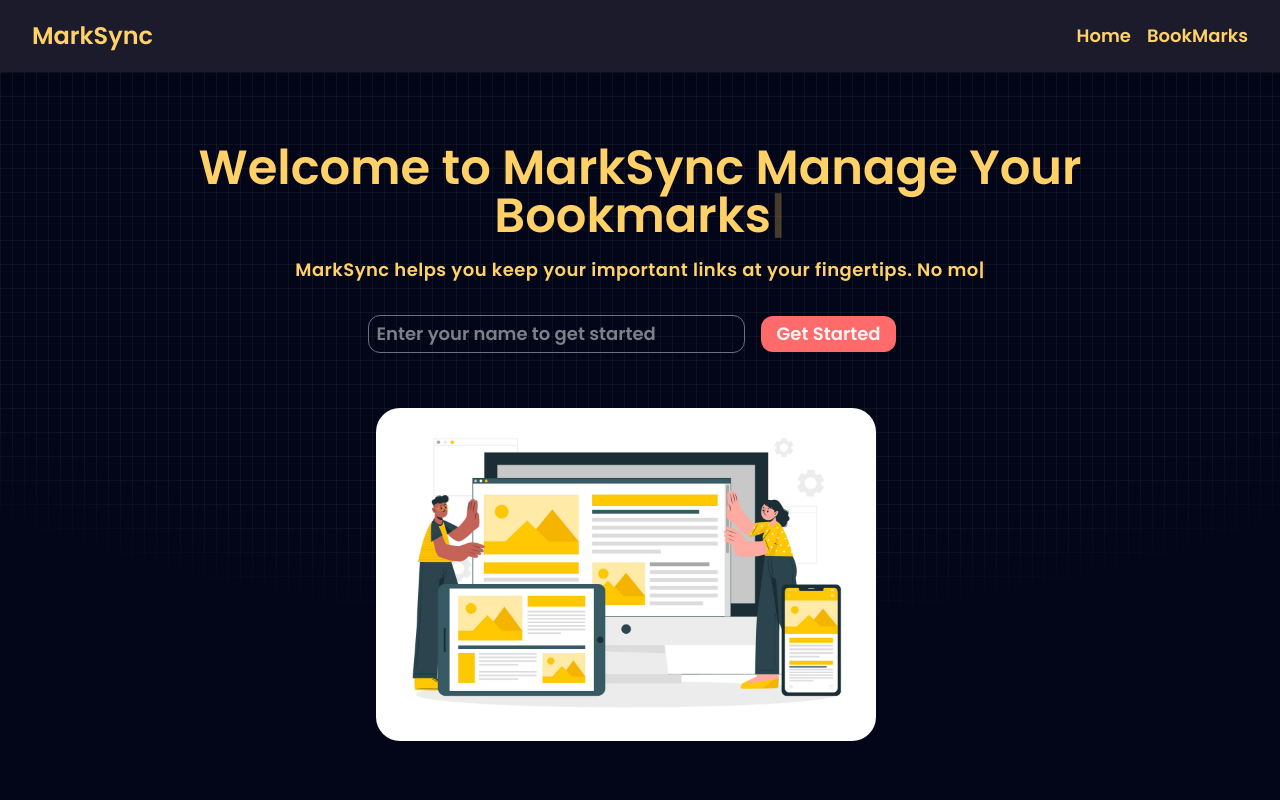
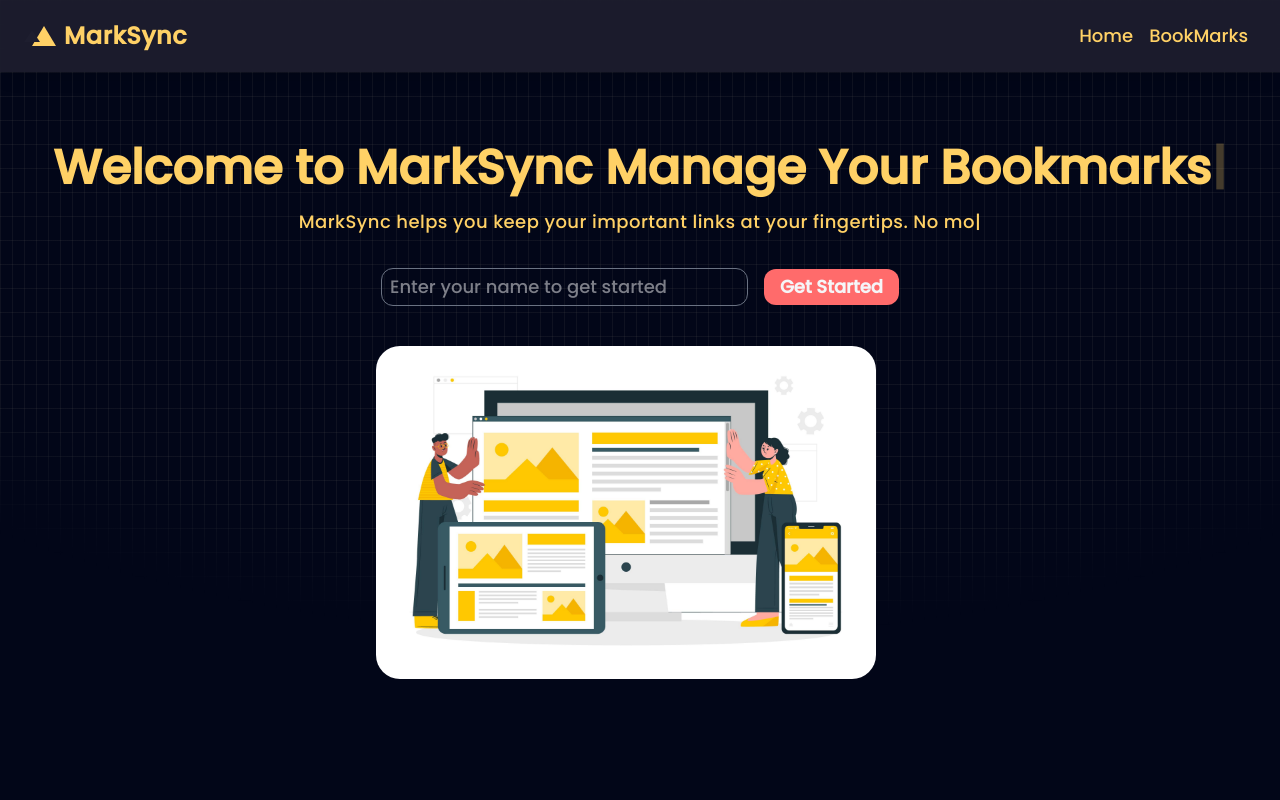
Before and after one commit to HaiderGhauri/MarkSync, a Next.js app: page / in a window 1280 px wide. Shown: the top 800 px of the page. Built offline with nearby package versions, Linux system fonts and the light colour scheme.

Commit message:
Make navbar responsive add google font

```diff
--- a/app/bookmarks/page.tsx
+++ b/app/bookmarks/page.tsx
@@ -15,12 +15,11 @@
   const { user } = useUser();
   const router = useRouter();
 
-
   useEffect(() => {
     if (!user) {
       router.push("/");
     } else {
-      setBookmarks(getBookmarks())
+      setBookmarks(getBookmarks());
     }
   }, [user, router]);
 
@@ -56,10 +55,10 @@
     <section className="pt-34 pb-8 max-w-[1250px] mx-auto w-[95%]">
       <div>
         <h1 className="text-[#FFD166] text-2xl sm:text-3xl lg:text-4xl font-bold text-center">
-        <ReactTyped
-                strings={["Your Saved Links, All in One Place"]}
-                typeSpeed={65}
-              />
+          <ReactTyped
+            strings={["Your Saved Links, All in One Place"]}
+            typeSpeed={65}
+          />
         </h1>
 
         <BookMarksForm onAdd={handleAddBookmark} />
@@ -109,7 +108,9 @@
         </div>
 
         <div>
-          <p className="text-[#FFD166] text-lg sm:text-xl lg:text-2xl font-bold text-center"> <span className="capitalize">{user}</span> BookMark&apos;s </p>
+          <p className="text-[#FFD166] text-lg sm:text-xl lg:text-2xl font-bold text-center capitalize">
+            <ReactTyped strings={[`${user} BookMark&apos;s`]} typeSpeed={65} />{" "}
+          </p>
         </div>
 
         <div className="grid grid-cols-1 sm:grid-cols-2 md:grid-cols-3 lg:grid-cols-4 justify-items-center items-center gap-10 py-4 max-w-[100%]">
--- a/app/components/Header.tsx
+++ b/app/components/Header.tsx
@@ -1,16 +1,143 @@
+"use client";
+
 import Link from "next/link";
+import { useUser } from "../contexts/UserContext";
+import { useRouter } from "next/navigation";
+import { toast } from "react-toastify";
+import { useEffect, useState } from "react";
+import { HiOutlineMenuAlt3 } from "react-icons/hi";
+import { FaTimes } from "react-icons/fa";
+import { Logo } from "./Logo";
 
 export function Header() {
+  const { user, deleteUser } = useUser();
+  const router = useRouter();
+  const [isOpen, setIsOpen] = useState(false);
+  console.log(isOpen);
+
+  const handleDeleteUser = () => {
+    deleteUser();
+    router.push("/");
+  };
+
+  const handleError = () => {
+    if (!user) {
+      toast.error("Name is required");
+    }
+  };
+
+  const toastMessage = (value: string) => {
+    toast.error(value, {
+      autoClose: 2500,
+    });
+  };
+
+  const showConfirmToast = () => {
+    toast(
+      <div className="flex flex-col gap-2">
+        <p>
+          Are you sure you want to delete{" "}
+          <span className="text-blue-500">&quot;{user}&quot;</span>? This will
+          delete all your data permanently.
+        </p>
+        <div className="flex gap-2 justify-end">
+          <button
+            onClick={() => {
+              toast.dismiss();
+              toastMessage("Cancelled");
+            }}
+            className="px-2 py-1 bg-gray-500 text-white rounded hover:bg-gray-600 cursor-pointer"
+          >
+            No
+          </button>
+          <button
+            onClick={() => {
+              handleDeleteUser();
+              toast.dismiss();
+              toast.success("Deleted", {
+                autoClose: 2500,
+              });
+            }}
+            className="px-2 py-1 bg-red-500 text-white rounded hover:bg-red-600 cursor-pointer"
+          >
+            Yes
+          </button>
+        </div>
+      </div>,
+      {
+        autoClose: false,
+        closeButton: false,
+        draggable: false,
+      }
+    );
+  };
+
+  useEffect(() => {
+    const handleResize = () => {
+      if (window.innerWidth > 640 && isOpen) {
+        setIsOpen(false);
+      }
+    };
+
+    window.addEventListener("resize", handleResize);
+    return () => window.removeEventListener("resize", handleResize);
+  }, [isOpen]);
+
   return (
     <header className="bg-[#1E1E2F]/90 text-[#FFD166] max-h-18 w-full backdrop-blur-xs shadow-lg fixed top-0 z-10">
       <div className="mx-auto flex p-5 px-0 justify-between items-center max-w-[1250px] w-[95%]">
         <div>
-            <p className="text-2xl">MarkSync</p>
+          <Link href={"/"} onClick={() => setIsOpen(false)}>
+            {/* <p className="text-2xl cursor-pointer">MarkSync</p> */}
+            <Logo/>
+          </Link>
         </div>
-        <nav className="md:ml-auto flex flex-wrap items-center text-base gap-4 justify-center">
-          <Link href={"/"} className="text-lg hover:font-semibold">Home</Link>
-          <Link href={"/bookmarks"} className="text-lg hover:font-semibold">BookMarks</Link>
+
+        <nav
+          className={`md:ml-auto items-center gap-4 justify-center ${
+            isOpen
+              ? "flex flex-col pb-6 absolute top-[4.53rem] right-0 w-screen bg-[#1E1E2F]/90 backdrop-blur-xs shadow-lg"
+              : "hidden sm:flex"
+          }`}
+        >
+          <Link
+            href={"/"}
+            onClick={() => setIsOpen(false)}
+            className="text-lg hover:font-semibold"
+          >
+            Home
+          </Link>
+
+          <Link
+            href={"/bookmarks"}
+            onClick={() => {
+              setIsOpen(false);
+              handleError();
+            }}
+            className="text-lg hover:font-semibold"
+          >
+            BookMarks
+          </Link>
+
+          {user && (
+            <button
+              className="bg-[#FF6B6B] text-[#F5F5F7] font-semibold px-4 py-1 rounded-xl text-lg cursor-pointer hover:bg-[#ff6b6bc7]"
+              onClick={() => {
+                setIsOpen(false);
+                showConfirmToast();
+              }}
+            >
+              Delete User
+            </button>
+          )}
         </nav>
+
+        <button
+          className="text-3xl cursor-pointer sm:hidden"
+          onClick={() => setIsOpen(!isOpen)}
+        >
+          {isOpen ? <FaTimes /> : <HiOutlineMenuAlt3 />}
+        </button>
       </div>
     </header>
   );
--- /dev/null
+++ b/app/components/Logo.tsx
@@ -0,0 +1,13 @@
+export function Logo() {
+  return (
+    <div className="flex items-center gap-2">
+      <div className="relative hover:rotate-12 transition-transform">
+        <div className="w-0 h-0 border-l-[12px] border-r-[12px] border-b-[20px] border-l-transparent border-r-transparent border-b-[#FFD166]"></div>
+        <div className="absolute top-1 left-[-8px] w-0 h-0 border-l-[8px] border-r-[8px] border-b-[12px] border-l-transparent border-r-transparent border-b-[#1E1E2F]"></div>
+      </div>
+      <span className="text-[#FFD166] font-poppins text-2xl font-semibold tracking-wide">
+        MarkSync
+      </span>
+    </div>
+  );
+}
--- a/app/components/NameInput.tsx
+++ b/app/components/NameInput.tsx
@@ -1,25 +1,26 @@
 "use client";
 
 import React, { useState } from "react";
-import { saveUser } from "../utils/storage";
 import { useRouter } from "next/navigation";
-import { ToastContainer, toast } from "react-toastify";
+import { toast } from "react-toastify";
 import "react-toastify/dist/ReactToastify.css";
+import { useUser } from "../contexts/UserContext";
 
-export function NameInput() {
+interface NameInputProps {
+  disabled?: boolean
+}
+
+export function NameInput({ disabled = false }: NameInputProps ) {
   const [name, setName] = useState("");
   const router = useRouter();
+  const {setUser} = useUser();
 
   const showToastMessage = (value: string) => {
-    toast.error(value, {
-      position: "top-right",
-    });
+    toast.error(value);
   };
 
   const successMessage = () => {
-    toast.success(`${name} added`, {
-      position: "top-right",
-    });
+    toast.success(`${name} added`);
   };
 
   const handleSubmit = (e: React.FormEvent) => {
@@ -31,7 +32,8 @@
       setName("");
       return;
     }
-    saveUser(name);
+    setUser(name)
+    setName("")
     successMessage();
     setTimeout(() => {
       router.push("/bookmarks");
@@ -41,22 +43,24 @@
   return (
     <form
       onSubmit={handleSubmit}
-      className="flex gap-4 justify-center items-center"
+      className="flex flex-col sm:flex-row gap-4 justify-center items-center mt-4"
     >
       <input
         className="text-lg text-[#F5F5F7] border border-gray-500 h-fit py-1 px-2 rounded-xl outline-0"
         type="text"
         placeholder="Enter your name to get started"
         value={name}
-        onChange={(e) => setName(e.target.value)}
+        onChange={(e) => setName(e.target.value.trim())}
+        disabled={disabled}
       />
       <button
+        disabled={disabled}
         type="submit"
-        className="bg-[#FF6B6B] text-[#F5F5F7] font-semibold w-fit px-4 py-1 my-4 rounded-xl text-lg cursor-pointer"
+        className="bg-[#FF6B6B] text-[#F5F5F7] font-semibold w-fit px-2.5 sm:px-4 py-1 rounded-xl sm:text-lg cursor-pointer hover:bg-[#ff6b6bc7]"
       >
         Get Started
       </button>
-      <ToastContainer />
+      {/* <ToastContainer /> */}
     </form>
   );
 }
--- a/app/layout.tsx
+++ b/app/layout.tsx
@@ -6,7 +6,7 @@
 import { UserProvider } from "./contexts/UserContext";
 
 const poppins = Poppins({
-  weight: "600",
+  weight: "500",
   subsets: ["latin"],
   display: "swap",
 })
--- a/app/types/index.ts
+++ b/app/types/index.ts
@@ -1,6 +1,6 @@
 export interface Bookmark {
     id: string,
     title: string,
-    url: string
-    category: string
+    url: string,
+    category: string,
 }
--- /dev/null
+++ b/tailwind.config.js
@@ -0,0 +1,9 @@
+module.exports = {
+    theme: {
+      extend: {
+        fontFamily: {
+          poppins: ["Poppins", "sans-serif"],
+        },
+      },
+    },
+  };
```
